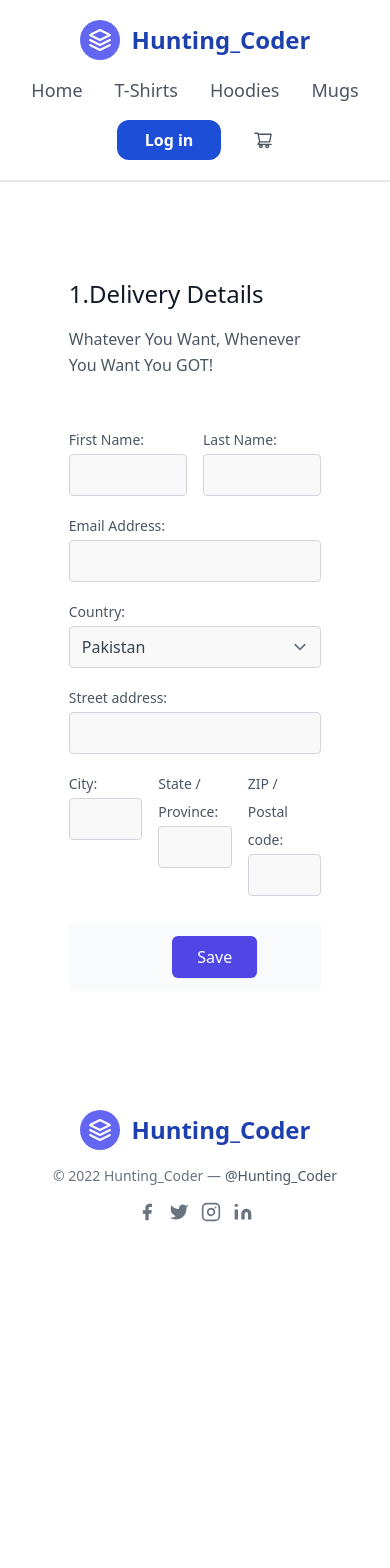
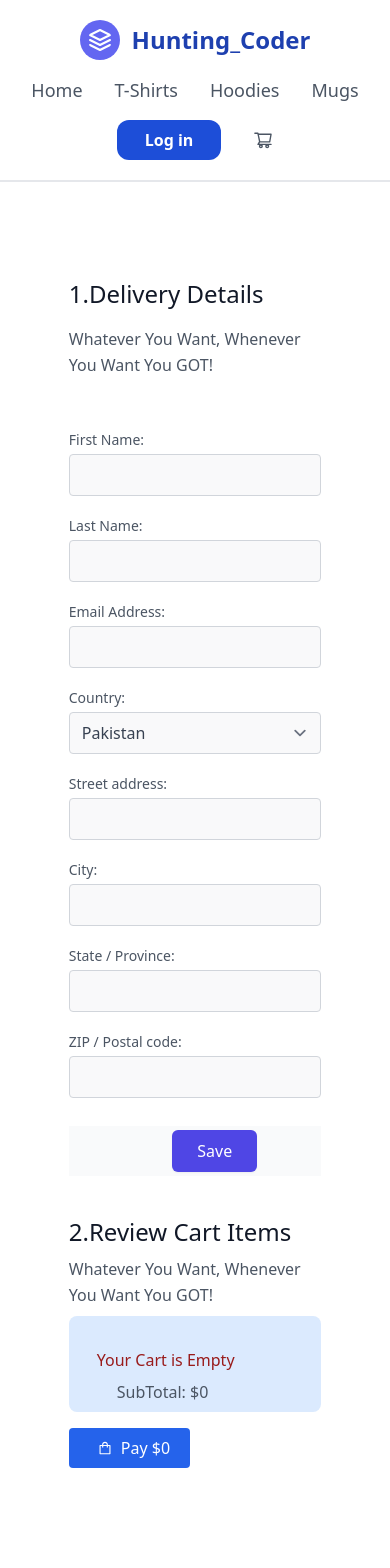
Before and after one commit to faixanmalik/ecom-store, a Next.js app: page /checkout in a window 390 px wide. Shown: the top 1568 px of the page. Before the commit the page ends 1254 px from the top, so only its background shows below. Built offline with nearby package versions, Linux system fonts and the light colour scheme.

Commit message:
created checkout page

```diff
--- a/components/Navbar.js
+++ b/components/Navbar.js
@@ -1,7 +1,7 @@
 import React from 'react'
 import Link from 'next/link'
 import { useRef } from 'react';
-import { AiOutlineShoppingCart,AiOutlineCloseCircle, AiFillMinusCircle, AiFillPlusCircle } from 'react-icons/ai';
+import { AiOutlineShoppingCart,AiOutlineShopping, AiOutlineCloseCircle, AiFillMinusCircle, AiFillPlusCircle } from 'react-icons/ai';
 
 function Navbar({cart, removeFromCart, addToCart, clearCart, subTotal}) {
 
@@ -45,17 +45,12 @@ function Navbar({cart, removeFromCart, addToCart, clearCart, subTotal}) {
               </div>
             </div>
 
-
-
-
             <div className="z-10">
 
               <div ref={ref} className="pt-3 cart rounded-lg absolute top-0 right-0 bg-blue-100 px-7 w-80 h-full transform transition-transform translate-x-full">
                 <h1 className="font-bold text-xl text-center text-blue-800 tracking-wider">Shopping Cart</h1>
                 <span onClick={togglecart} className="absolute top-7 right-5 text-xl"><AiOutlineCloseCircle className="cursor-pointer text-blue-600"/></span>
                 <h1 className="font-bold text-base text-center text-blue-800 tracking-wide">Hunting_Store</h1>
-
-
                 <div>
                   <ol className="pt-7 list-decimal font-medium text-red-800 space-y-2">
                     {Object.keys(cart).length == 0 && <div>Your Cart is Empty</div> }
@@ -76,7 +71,7 @@ function Navbar({cart, removeFromCart, addToCart, clearCart, subTotal}) {
                   </ol>
 
                   <div className='flex space-x-3 pt-20'>
-                    <Link href={"/checkout"}><button className='bg-blue-600 px-5 py-2 rounded text-white'>Checkout</button></Link>
+                    <Link href={"/checkout"}><button className='bg-blue-600 flex pr-3 py-2 rounded text-white'><AiOutlineShopping className='my-auto mx-2'/>Checkout</button></Link>
                     <button onClick={clearCart} className='bg-blue-600 px-5 py-2 rounded text-white'>Clear Cart</button>
 
                   </div>
@@ -90,12 +85,6 @@ function Navbar({cart, removeFromCart, addToCart, clearCart, subTotal}) {
 
 
 
-
-
-
-
-
-
             </div>
         </div>
     </header>
--- a/pages/checkout.js
+++ b/pages/checkout.js
@@ -1,6 +1,8 @@
 import React from 'react'
+import { AiFillMinusCircle, AiFillPlusCircle,AiOutlineShopping } from 'react-icons/ai';
+import Link from 'next/link';
 
-function Checkout() {
+function Checkout({cart,subTotal, removeFromCart, addToCart}) {
   return (
     <>
 
@@ -12,18 +14,21 @@ function Checkout() {
       </div>
       <div class="lg:w-full mx-auto">
         <div class="flex flex-wrap -m-2">
-          <div class="p-2 w-1/2">
+          <div className='md:flex w-full'>
+            <div class="p-2 md:w-1/2">
               <div class="relative">
                 <label for="firstname" class="leading-7 text-sm text-gray-600">First Name:</label>
                 <input type="text" id="firstname" name="firstname" class="w-full bg-gray-100 bg-opacity-50 rounded border border-gray-300 focus:border-indigo-500 focus:bg-white focus:ring-2 focus:ring-indigo-200 text-base outline-none text-gray-700 py-1 px-3 leading-8 transition-colors duration-200 ease-in-out"/>
               </div>
             </div>
-          <div class="p-2 w-1/2">
+            <div class="p-2 md:w-1/2">
               <div class="relative">
                 <label for="lastname" class="leading-7 text-sm text-gray-600">Last Name:</label>
                 <input type="text" id="lastname" name="lastname" class="w-full bg-gray-100 bg-opacity-50 rounded border border-gray-300 focus:border-indigo-500 focus:bg-white focus:ring-2 focus:ring-indigo-200 text-base outline-none text-gray-700 py-1 px-3 leading-8 transition-colors duration-200 ease-in-out"/>
               </div>
             </div>
+          </div>
+
 
           <div class="p-2 w-full">
           <div class="relative">
@@ -51,44 +56,63 @@ function Checkout() {
             <input type="text" name="street-address" id="street-address" autoComplete="street-address" className="w-full bg-gray-100 bg-opacity-50 rounded border border-gray-300 focus:border-indigo-500 focus:bg-white focus:ring-2 focus:ring-indigo-200 text-base outline-none text-gray-700 py-1 px-3 leading-8 transition-colors duration-200 ease-in-out"/>
           </div>
           </div>
-
-          <div class="p-2 w-1/3">
+          <div className='w-full md:flex'>
+            <div class="p-2 md:w-1/3">
               <div class="relative">
                 <label for="firstname" class="leading-7 text-sm text-gray-600">City:</label>
                 <input type="text" id="firstname" name="firstname" class="w-full bg-gray-100 bg-opacity-50 rounded border border-gray-300 focus:border-indigo-500 focus:bg-white focus:ring-2 focus:ring-indigo-200 text-base outline-none text-gray-700 py-1 px-3 leading-8 transition-colors duration-200 ease-in-out"/>
               </div>
             </div>
-          <div class="p-2 w-1/3">
+            <div class="p-2 md:w-1/3">
               <div class="relative">
                 <label for="lastname" class="leading-7 text-sm text-gray-600">State / Province:</label>
                 <input type="text" id="lastname" name="lastname" class="w-full bg-gray-100 bg-opacity-50 rounded border border-gray-300 focus:border-indigo-500 focus:bg-white focus:ring-2 focus:ring-indigo-200 text-base outline-none text-gray-700 py-1 px-3 leading-8 transition-colors duration-200 ease-in-out"/>
               </div>
             </div>
-          <div class="p-2 w-1/3">
+            <div class="p-2 md:w-1/3">
               <div class="relative">
                 <label for="lastname" class="leading-7 text-sm text-gray-600">ZIP / Postal code:</label>
                 <input type="text" id="lastname" name="lastname" class="w-full bg-gray-100 bg-opacity-50 rounded border border-gray-300 focus:border-indigo-500 focus:bg-white focus:ring-2 focus:ring-indigo-200 text-base outline-none text-gray-700 py-1 px-3 leading-8 transition-colors duration-200 ease-in-out"/>
               </div>
             </div>
+          </div>
 
-          <div className='bg-gray-50 w-full py-3 mx-2 mt-5'>
+          <div className='bg-gray-50 w-full py-1 mx-2 mt-5'>
             <button type="submit" className="float-right mr-16 rounded-md border border-transparent bg-indigo-600 py-2 px-6 text-base font-medium text-white shadow-sm hover:bg-indigo-700 focus:outline-none focus:ring-2 focus:ring-indigo-500 focus:ring-offset-2">Save</button>
           </div>
 
 
+
+
         </div>
       </div>
+
+      <div class="flex flex-col w-full mt-12">
+        <h1 class="sm:text-3xl text-2xl font-medium title-font text-gray-900">2.Review Cart Items</h1>
+        <p class="lg:w-2/3 leading-relaxed text-base my-2">Whatever You Want, Whenever You Want You GOT!</p>
+      </div>
+
+      <div className="pt-3 cart rounded-lg bg-blue-100 px-7 h-full">
+        <ol className="list-decimal font-medium text-red-800 space-y-2 pt-5">
+          {Object.keys(cart).length == 0 && <div>Your Cart is Empty</div> }
+          {Object.keys(cart).map((k)=>{ return <li key={k} className="text-lg">
+            <div className="flex justify-between">
+              <div className="w-1/2 overflow-hidden">{cart[k].name}</div>
+                <div className="bg-slate-100 flex text-blue-800 font-bold text-center px-2"><AiFillMinusCircle onClick={()=>{removeFromCart(k,cart[k].name,1,cart[k].price,cart[k].size,cart[k].variant)}} className='my-auto cursor-pointer'/> <span className='mx-3'>{cart[k].qty}</span> <AiFillPlusCircle onClick={()=>{addToCart(k,cart[k].name,1,cart[k].price,cart[k].size,cart[k].variant)}} className='my-auto cursor-pointer'/> </div>
+            </div>
+          </li>})}
+        </ol>
+        <div>
+            <button onClick={subTotal} className='px-5 py-2 rounded'>SubTotal: ${subTotal}</button>
+        </div>
+      </div>
+
+
+    <Link href={"/checkout"}><button className='bg-blue-600 mt-4 px-5 py-2 flex rounded text-white'><AiOutlineShopping className='my-auto mx-2'/>Pay ${subTotal}</button></Link>
+
+
     </div>
   </section>
-
-
-
-
-
-
-
-
-
 
 
     </>
```
Lines whose indentation alone changed are shown as unchanged.
